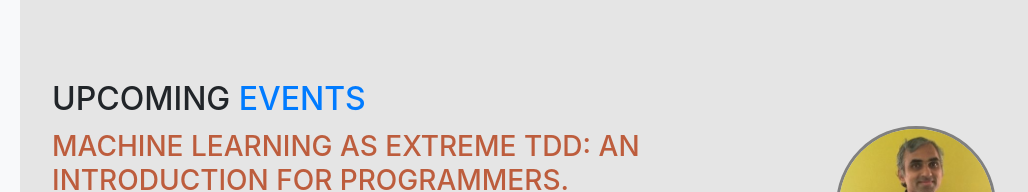
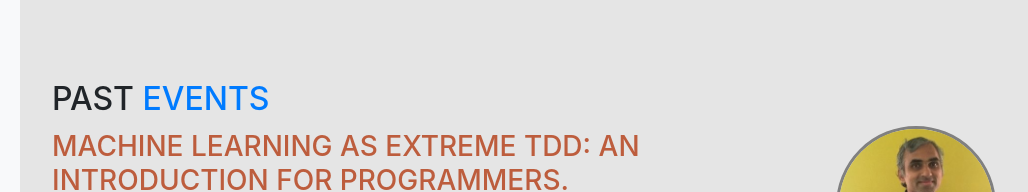
Before and after one commit to tech-container/meetup, a website with bundled scripts: page index.html in a window 1280 px wide. Shown: the top 192 px of the page, 252-1280 px from the left. Built offline with nearby package versions, Linux system fonts and the light colour scheme; a web font is replaced by a local one.

Commit message:
Update index.html

```diff
--- a/index.html
+++ b/index.html
@@ -70,7 +70,7 @@
 
     <section class="techcontainer-section p-1 p-lg-3 d-flex justify-content-center" id="upcoming_events">
       <div id="eventsList" class="w-100 p-3 h-100">
-        <h2 class="mt-3 mb-2">Upcoming <span class="text-primary" >Events</span>
+        <h2 class="mt-3 mb-2">Past <span class="text-primary" >Events</span>
             </h2>
 
 
```
